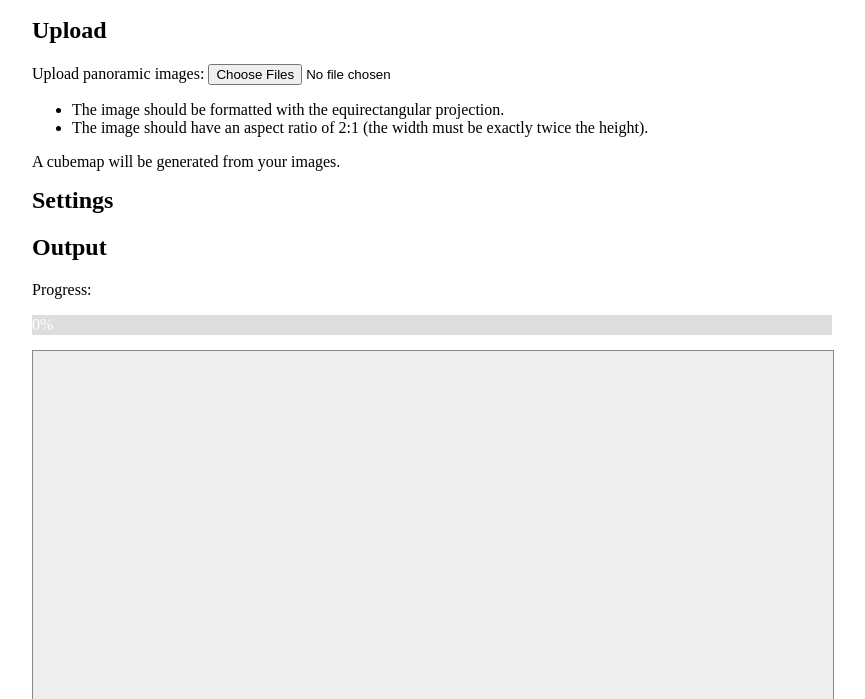
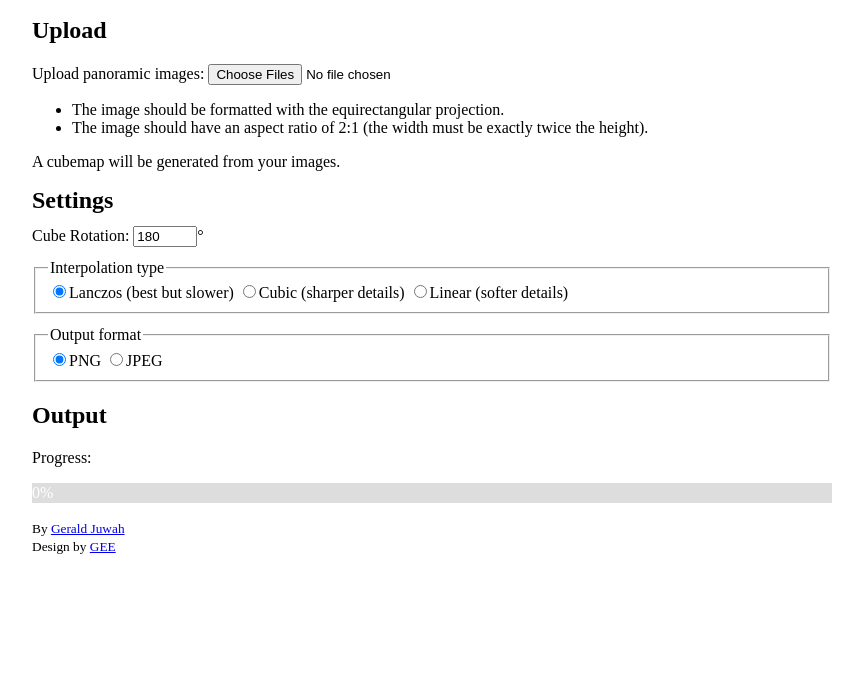
Before and after one commit to Gejix/panorama-to-cubemap_multipleImage, a plain HTML site: page index.html in a window 1280 px wide. Shown: the part 101-800 px from the top of the page, without its empty margins (208-1073 px from the left). Drawn offline with nearby package versions, Linux system fonts and the light colour scheme; a script that the page names is missing.

Commit message:
Update index.html

```diff
--- a/index.html
+++ b/index.html
@@ -55,17 +55,26 @@
 
     <section class="settings">
       <h2>Settings</h2>
-      <!-- Settings Section Unchanged -->
+      <div>
+        <label>Cube Rotation: <input id="cubeRotation" type="number" min="0" max="359" value="180">°</label>
+      </div>
+      <fieldset title="The resampling algorithm to use when generating the cubemap.">
+        <legend>Interpolation type</legend>
+        <label><input type="radio" name="interpolation" value="lanczos" checked>Lanczos (best but slower)</label>
+        <label><input type="radio" name="interpolation" value="cubic">Cubic (sharper details)</label>
+        <label><input type="radio" name="interpolation" value="linear">Linear (softer details)</label>
+      </fieldset>
+      <fieldset>
+        <legend>Output format</legend>
+        <label><input type="radio" name="format" value="png" checked>PNG</label>
+        <label><input type="radio" name="format" value="jpg">JPEG</label>
+      </fieldset>
     </section>
 
     <section>
       <h2>Output</h2>
       <p>Progress:</p>
       <div id="progressBar"><div id="progressBarFill">0%</div></div>
-      <div id="cubemap">
-        <b id="generating" style="visibility:hidden">Generating...</b>
-        <output id="faces"></output>
-      </div>
     </section>
   </main>
 
```
